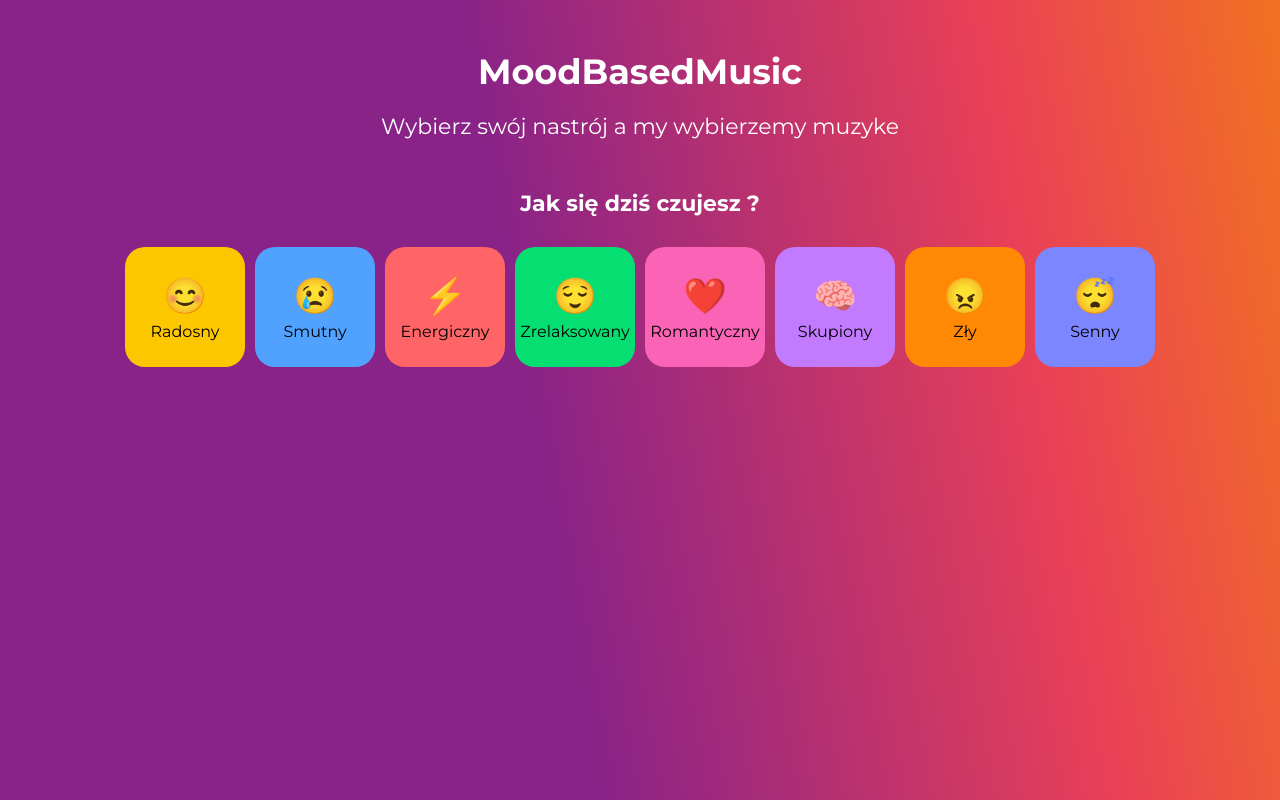
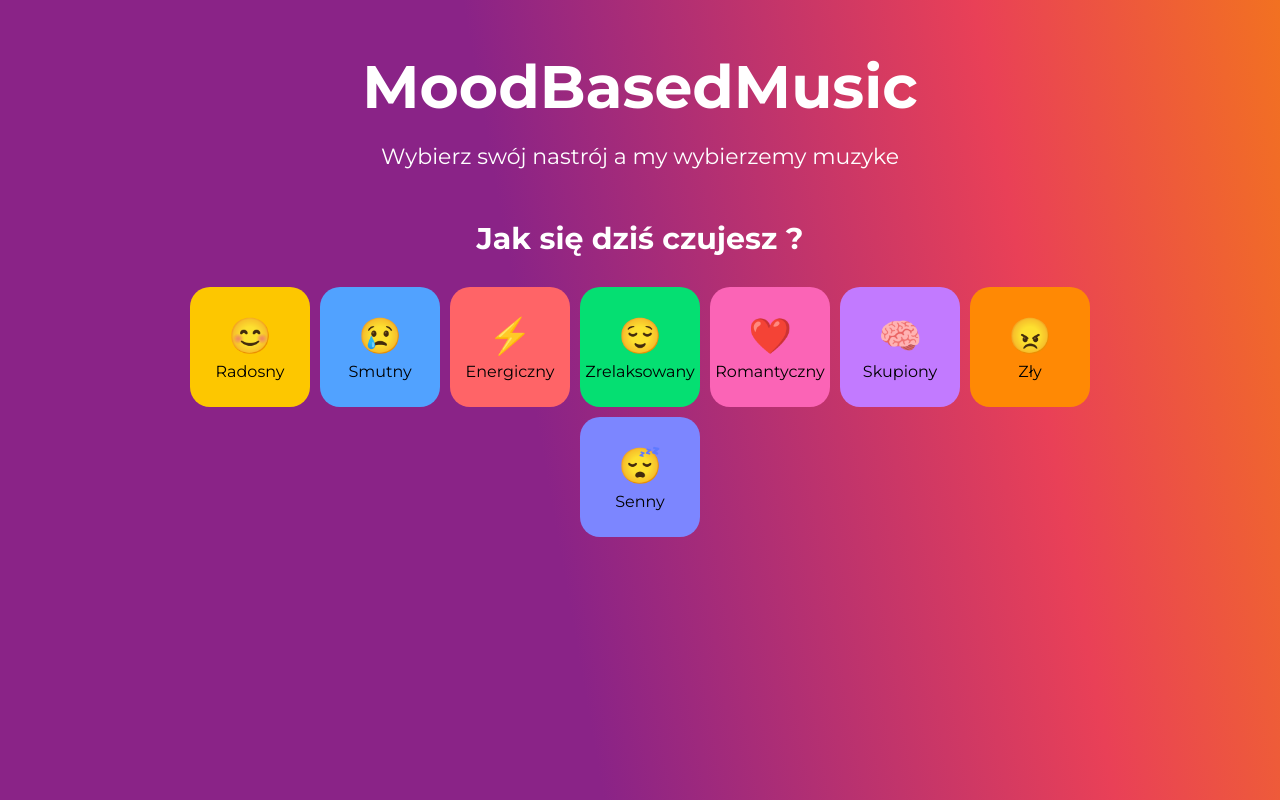
Before and after one commit to vardy41/MoodBasedApp, a React (Vite) app: page / in a window 1280 px wide. Shown: the top 800 px of the page. Built offline with nearby package versions, Linux system fonts and the light colour scheme.

Commit message:
Created Layout component for render rest of components and added React lazy

```diff
--- a/src/App.tsx
+++ b/src/App.tsx
@@ -1,11 +1,10 @@
 import "../src/styles/global.scss";
-import { Header } from "./components/Header";
-import { MainWrapper } from "./components/MainWrapper";
+
+import { Layout } from "./Layout";
 function App() {
 	return (
 		<>
-			<Header />
-			<MainWrapper />
+			<Layout />
 		</>
 	);
 }
--- /dev/null
+++ b/src/Layout/index.tsx
@@ -0,0 +1,13 @@
+import { lazy, Suspense } from "react";
+import { Header } from "../components/Header";
+export const Layout = () => {
+	const MainWrapper = lazy(() => import("../components/MainWrapper/index"));
+	return (
+		<>
+			<Header />
+			<Suspense fallback={<div>Ładowanie...</div>}>
+				<MainWrapper />
+			</Suspense>
+		</>
+	);
+};
--- a/src/components/Header/index.scss
+++ b/src/components/Header/index.scss
@@ -10,8 +10,13 @@
 		font-size: 3.5rem;
 		color: white;
 		margin: 0 0 2rem 0;
+
 		@include respond(sm) {
-			font-size: 4rem;
+			font-size: 4.5rem;
+		}
+
+		@include respond(md) {
+			font-size: 6rem;
 		}
 	}
 	&_paragraph {
--- a/src/components/MainWrapper/index.scss
+++ b/src/components/MainWrapper/index.scss
@@ -1,19 +1,33 @@
+@use "../../styles/mixins" as *;
+
 .main {
 	display: flex;
 	flex-direction: column;
 	align-items: center;
 	min-height: 100vh;
+
 	&_heading {
 		margin: 0 0 3rem 0;
 		font-size: 2.2rem;
 		font-weight: bold;
 		color: white;
+		@include respond(md) {
+			font-size: 3rem;
+		}
 	}
 	&_list {
 		display: flex;
 		flex-wrap: wrap;
 		justify-content: center;
 		padding: 0 1rem;
+		width: 70%;
 		gap: 1rem;
+		@include respond(md) {
+			padding: 0 4rem;
+		}
+		@include respond(lg) {
+			width: 80%;
+			padding: 0rem 0rem;
+		}
 	}
 }
--- a/src/components/MainWrapper/index.tsx
+++ b/src/components/MainWrapper/index.tsx
@@ -5,7 +5,6 @@ import { MoodCard } from "../MoodCard";
 import "./index.scss";
 
 export const MainWrapper = () => {
-	// Zmieniamy stan, żeby przechowywał playlistId zamiast text
 	const [selectedPlaylistId, setSelectedPlaylistId] = useState<string | null>(
 		null
 	);
@@ -25,9 +24,10 @@ export const MainWrapper = () => {
 				))}
 			</ul>
 			{selectedPlaylistId && (
-				// Przekazujemy playlistId (jako number konwertujemy, bo w hooku jest number)
 				<MusicPlayer playlistId={Number(selectedPlaylistId)} />
 			)}
 		</main>
 	);
 };
+
+export default MainWrapper;
--- a/src/components/MoodCard/index.tsx
+++ b/src/components/MoodCard/index.tsx
@@ -9,3 +9,4 @@ export const MoodCard = ({ text, emoticon, color, onClick }: MoodCardProps) => {
 		</li>
 	);
 };
+export default MoodCard;
--- a/src/components/MusicPlayer/index.scss
+++ b/src/components/MusicPlayer/index.scss
@@ -1,13 +1,18 @@
+@use "../../styles/mixins" as *;
+
 .music_player {
 	display: flex;
 	flex-direction: column;
 	align-items: center;
 	width: 90%;
-	background-color: oklch(71.2% 0.194 13.428);
 	padding: 2rem;
 	border-radius: 20px;
 	margin-top: 5rem;
-	opacity: 80%;
+	opacity: 70%;
+
+	@include respond(lg) {
+		width: 90%;
+	}
 
 	&_heading {
 		margin-bottom: 2rem;
@@ -20,17 +25,37 @@
 		flex-direction: column;
 		align-items: center;
 		gap: 2rem;
-		width: 90%;
 		list-style: none;
 		text-align: center;
+		width: 100%;
+
+		@include respond(md) {
+			flex-direction: row;
+			flex-wrap: wrap;
+			justify-content: center;
+		}
+
+		@include respond(lg) {
+			width: 100%;
+		}
 
 		&-item {
 			color: white;
 			font-weight: bold;
+			width: 100%;
+			max-width: 400px;
+			display: flex;
+			flex-direction: column;
+			align-items: center;
 
 			&-paragraph {
 				margin: 0 0 1rem 0;
 				color: white;
+				width: 120%;
+			}
+
+			audio {
+				width: 100%;
 			}
 		}
 	}
```
Also changed, not shown: src/styles/_mixins.scss (+4 -4 lines).
